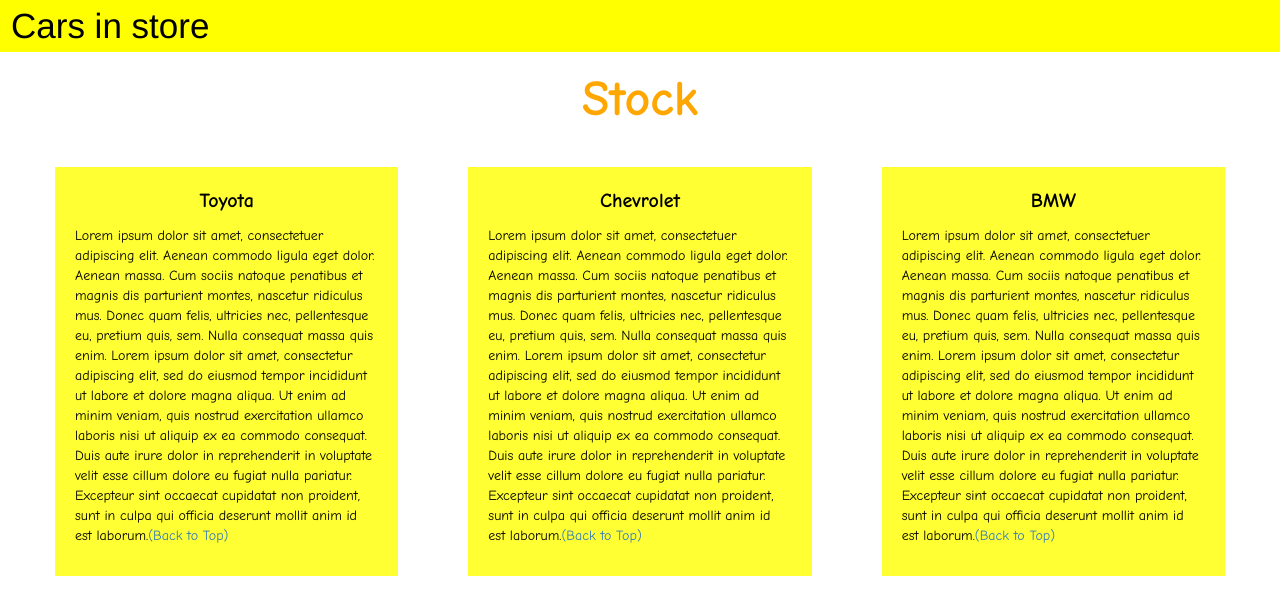
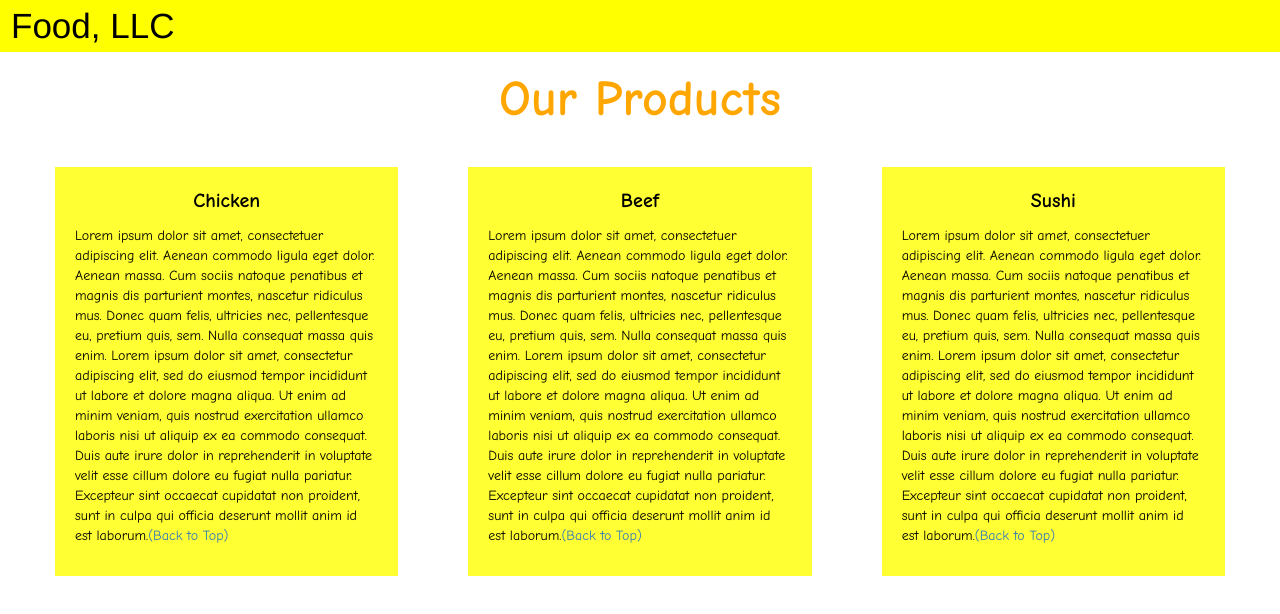
Before and after one commit to hilarioperez18/html-css-javascript-for-web-developers, a plain HTML site: page week-3/index.html in a window 1280 px wide. Drawn offline with nearby package versions, Linux system fonts and the light colour scheme.

Commit message:
modiffied

```diff
--- a/week-3/index.html
+++ b/week-3/index.html
@@ -2,7 +2,7 @@
 <html>
 <head>
 
-<title>Cars Module 3</title>
+<title>Module 3</title>
 
   <meta name="viewport" content="width=device-width, initial-scale=1">
   <link rel="stylesheet" href="https://maxcdn.bootstrapcdn.com/bootstrap/3.3.7/css/bootstrap.min.css">
@@ -28,21 +28,21 @@
         <span class="icon-bar"></span>
         <span class="icon-bar"></span>
       </button>
-      <a class="navbar-brand" href="#">Cars in store</a>
+      <a class="navbar-brand" href="#">Food, LLC</a>
     </div>
 
     <div class="collapse" id="myNavbar">
       <ul class="nav navbar-nav visible-xs">
-        <li><a class="menu-item" href="#">Toyota</a></li>
-        <li><a class="menu-item" href="#">Chevrolet</a></li>
-        <li><a class="menu-item" href="#">BMW</a></li>
+        <li><a class="menu-item" href="#">Chicken</a></li>
+        <li><a class="menu-item" href="#">Beef</a></li>
+        <li><a class="menu-item" href="#">Sushi</a></li>
       </ul>
     </div>
 
   </div>
 </nav>
 
-<h1 class="main-title">Stock</h1>
+<h1 class="main-title">Our Products</h1>
 
 
 
@@ -50,14 +50,14 @@
 
   <div class="col-lg-4 col-md-6 col-sm-12">
     <div class="content-box">
-      <p class="item-name">Toyota</p>
+      <p class="item-name">Chicken</p>
       <p>Lorem ipsum dolor sit amet, consectetuer adipiscing elit. Aenean commodo ligula eget dolor. Aenean massa. Cum sociis natoque penatibus et magnis dis parturient montes, nascetur ridiculus mus. Donec quam felis, ultricies nec, pellentesque eu, pretium quis, sem. Nulla consequat massa quis enim. Lorem ipsum dolor sit amet, consectetur adipiscing elit, sed do eiusmod tempor incididunt ut labore et dolore magna aliqua. Ut enim ad minim veniam, quis nostrud exercitation ullamco laboris nisi ut aliquip ex ea commodo consequat. Duis aute irure dolor in reprehenderit in voluptate velit esse cillum dolore eu fugiat nulla pariatur. Excepteur sint occaecat cupidatat non proident, sunt in culpa qui officia deserunt mollit anim id est laborum.<a href="#top">(Back to Top)</a></p>
     </div>
   </div>
 
   <div class="col-lg-4 col-md-6 col-sm-12">
     <div class="content-box">
-      <p class="item-name">Chevrolet</p>
+      <p class="item-name">Beef</p>
       <p>Lorem ipsum dolor sit amet, consectetuer adipiscing elit. Aenean commodo ligula eget dolor. Aenean massa. Cum sociis natoque penatibus et magnis dis parturient montes, nascetur ridiculus mus. Donec quam felis, ultricies nec, pellentesque eu, pretium quis, sem. Nulla consequat massa quis enim. Lorem ipsum dolor sit amet, consectetur adipiscing elit, sed do eiusmod tempor incididunt ut labore et dolore magna aliqua. Ut enim ad minim veniam, quis nostrud exercitation ullamco laboris nisi ut aliquip ex ea commodo consequat. Duis aute irure dolor in reprehenderit in voluptate velit esse cillum dolore eu fugiat nulla pariatur. Excepteur sint occaecat cupidatat non proident, sunt in culpa qui officia deserunt mollit anim id est laborum.<a href="#top">(Back to Top)</a></p>
     </div>
   </div>
@@ -65,7 +65,7 @@
 
   <div class="col-lg-4 col-md-12 col-sm-12">
     <div class="content-box">
-      <p class="item-name">BMW</p>
+      <p class="item-name">Sushi</p>
       <p>Lorem ipsum dolor sit amet, consectetuer adipiscing elit. Aenean commodo ligula eget dolor. Aenean massa. Cum sociis natoque penatibus et magnis dis parturient montes, nascetur ridiculus mus. Donec quam felis, ultricies nec, pellentesque eu, pretium quis, sem. Nulla consequat massa quis enim. Lorem ipsum dolor sit amet, consectetur adipiscing elit, sed do eiusmod tempor incididunt ut labore et dolore magna aliqua. Ut enim ad minim veniam, quis nostrud exercitation ullamco laboris nisi ut aliquip ex ea commodo consequat. Duis aute irure dolor in reprehenderit in voluptate velit esse cillum dolore eu fugiat nulla pariatur. Excepteur sint occaecat cupidatat non proident, sunt in culpa qui officia deserunt mollit anim id est laborum.<a href="#top">(Back to Top)</a></p>
     </div>
   </div>
```
Also changed, not shown: week-2/index.html (+3 -3 lines).
